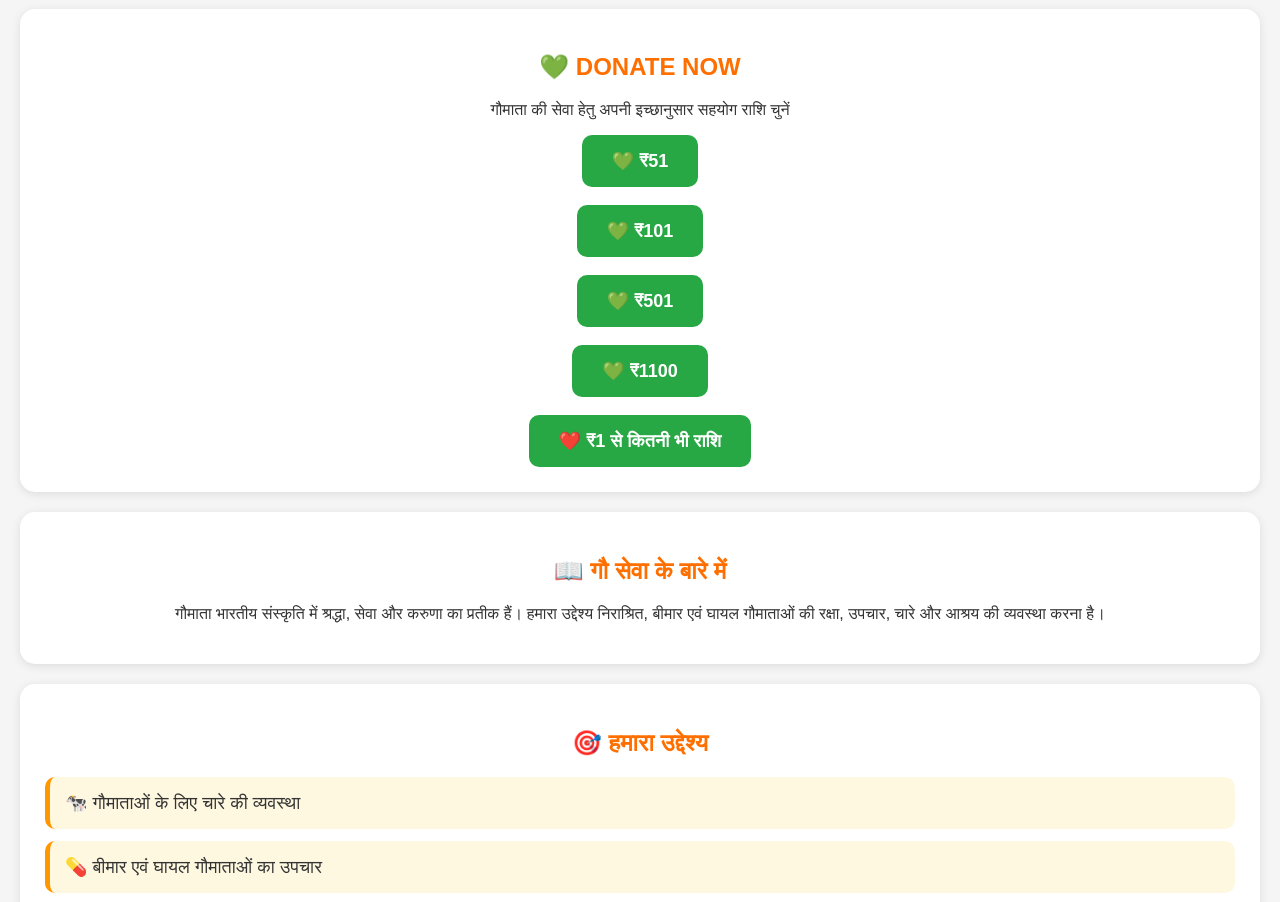
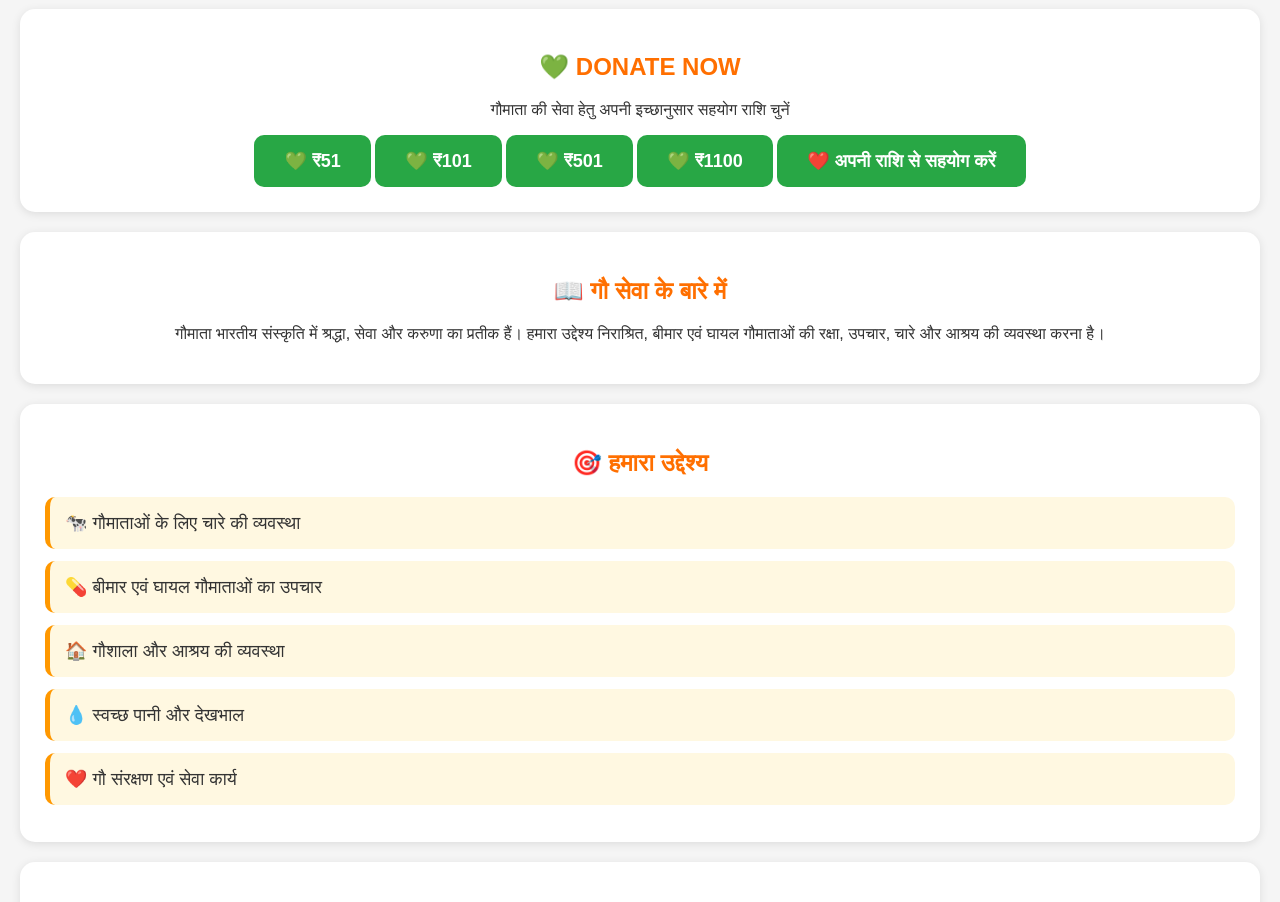
Before and after one commit to GAURAKSHAEVAMSEWA/gauraksha-evam-seva, a plain HTML site: page index.html in a window 1280 px wide. Shown: the part 1400-2302 px from the top of the page. Drawn offline with Linux system fonts and the light colour scheme.

Commit message:
Update index.html

```diff
--- a/index.html
+++ b/index.html
@@ -46,32 +46,25 @@ style="width:300px;max-width:90%;border-radius:15px;">
 
 <p>गौमाता की सेवा हेतु अपनी इच्छानुसार सहयोग राशि चुनें</p>
 
-<a class="donate-btn" href="https://wa.me/918529974489?text=मैं ₹51 गौसेवा सहयोग करना चाहता हूँ">
+<a class="donate-btn" href="b15847a9-a7e8-4aeb-9848-a0035146c0a7.jpeg">
 💚 ₹51
 </a>
 
-<br><br>
-
-<a class="donate-btn" href="https://wa.me/918529974489?text=मैं ₹101 गौसेवा सहयोग करना चाहता हूँ">
+<a class="donate-btn" href="b15847a9-a7e8-4aeb-9848-a0035146c0a7.jpeg">
 💚 ₹101
 </a>
 
-<br><br>
-
-<a class="donate-btn" href="https://wa.me/918529974489?text=मैं ₹501 गौसेवा सहयोग करना चाहता हूँ">
+<a class="donate-btn" href="b15847a9-a7e8-4aeb-9848-a0035146c0a7.jpeg">
 💚 ₹501
 </a>
 
-<br><br>
-
-<a class="donate-btn" href="https://wa.me/918529974489?text=मैं ₹1100 गौसेवा सहयोग करना चाहता हूँ">
+<a class="donate-btn" href="b15847a9-a7e8-4aeb-9848-a0035146c0a7.jpeg">
 💚 ₹1100
 </a>
 
-<br><br>
-
-<a class="donate-btn" href="https://wa.me/918529974489?text=मैं अपनी इच्छानुसार राशि से गौसेवा सहयोग करना चाहता हूँ">
-❤️ ₹1 से कितनी भी राशि
+<a class="donate-btn" href="b15847a9-a7e8-4aeb-9848-a0035146c0a7.jpeg">
+❤️ अपनी राशि से सहयोग करें
+</a>
 </a>
 
 </section>
```
